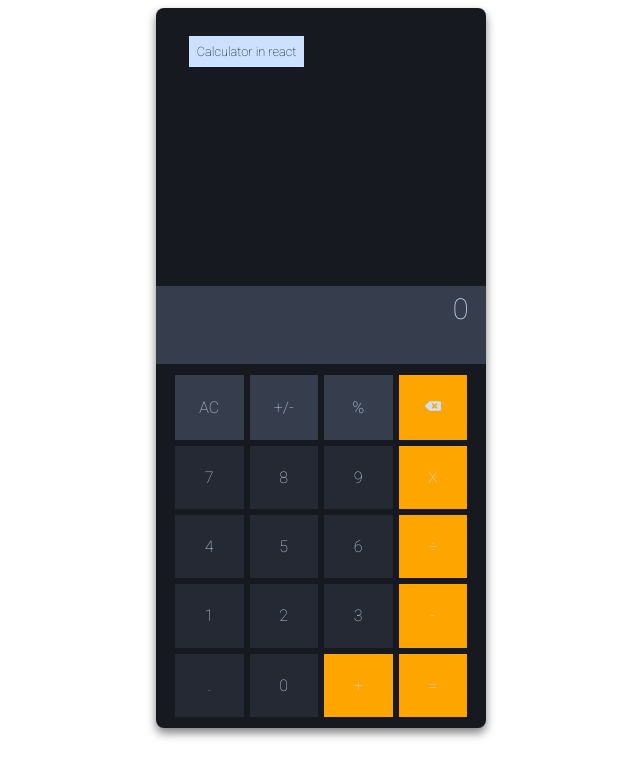
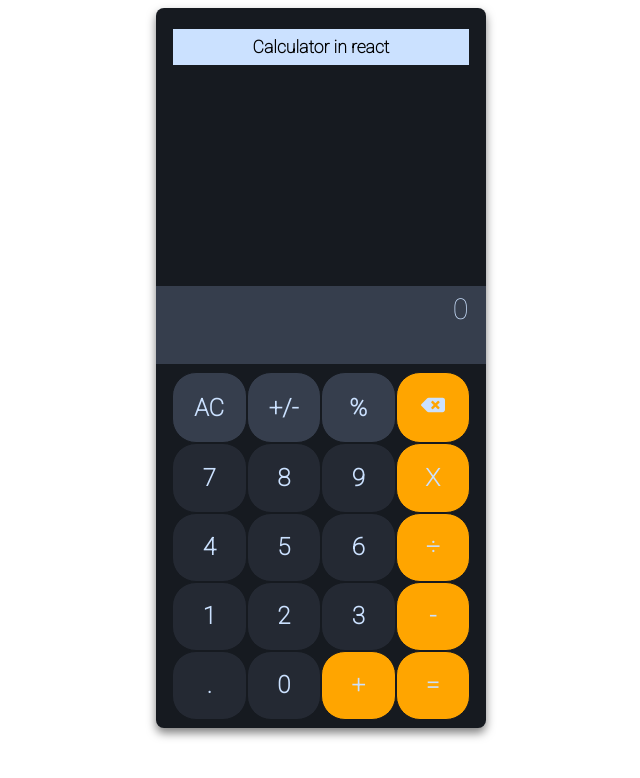
Before and after one commit to Varun1452/calculator, a React (Create React App) app: page / in a window 1280 px wide. Shown: the top 778 px of the page, without its empty margins (319-959 px from the left). Built offline with nearby package versions, Linux system fonts and the light colour scheme.

Commit message:
calculator made at home

```diff
--- a/src/App.css
+++ b/src/App.css
@@ -58,17 +58,18 @@ body::-webkit-scrollbar {
 
 .Calculator-Heading{
   display: grid;
-  grid-template-columns: repeat(2,1fr);
-  margin-top: 0.5rem;
+  align-items: center;
   overflow: hidden;
 }
 
 .Calculator-Heading h3{
 padding: 0.5rem;
 background-color: var(--black--first);
-font-size: 0.8rem;
-font-weight: 400;
+font-size: 1.1rem;
+font-weight: 900;
 margin: auto;
+padding-left: 5rem;
+padding-right: 5rem;
 }
 
 .Calculator-Heading h3.Disable{
@@ -126,17 +127,20 @@ margin: auto;
 .Calculator-Button > Button{
   cursor: pointer;
   text-align: center;
-  font-size: 1rem;
-  font-weight: 500;
+  font-size: 1.5rem;
+  font-weight: 800;
   transition: all 0.5s linear;
   text-transform: uppercase;
   background-color: var(--black--first);
-  border: 3px solid var(--main-black);
+  border: 1px solid var(--main-black);
+  border-radius: 1.5rem;
 }
-
 .Calculator-Button > Button:hover{
-  border: none;
-  background-color: rgba(0, 0, 0, 0.2) !important;
+  border: 1px solid;
+  border-color: rgb(0, 0, 0) ;
+  background-color: rgb(255, 255, 255) !important;
+  color: rgb(0, 0, 0);
+  font-weight:900;
 }
 
 .Calculator-Button > Button.Top-Btn{
```
